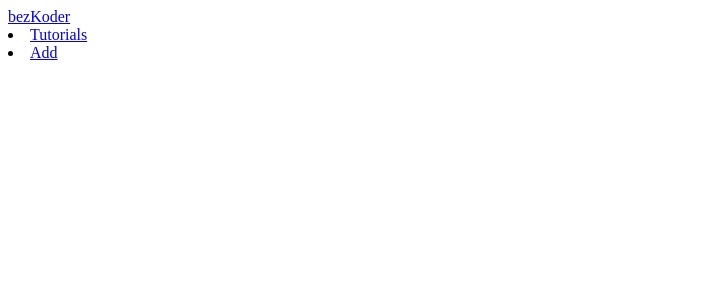
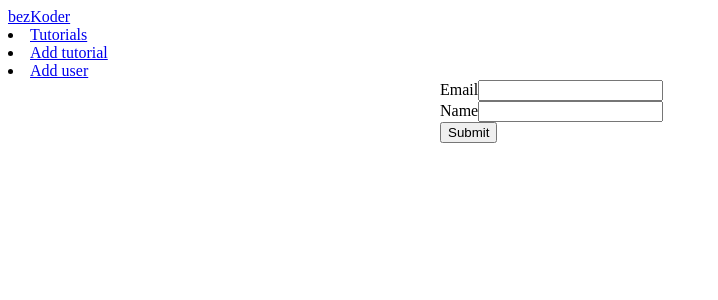
Before and after one commit to PabloSaenz99/PracticaAngular11, an Angular app in the folder Angular11/frontend/: page /addUser in a window 1280 px wide. Before the commit this address led to /. Shown: the top 300 px of the page, without its empty margins (0-718 px from the left). Built offline with nearby package versions, Linux system fonts and the light colour scheme.

Commit message:
Edited some files for the front

```diff
--- a/Angular11/frontend/src/app/app-routing.module.ts
+++ b/Angular11/frontend/src/app/app-routing.module.ts
@@ -4,11 +4,15 @@ import { RouterModule, Routes } from '@angular/router';
 import { TutorialsListComponent } from './components/tutorials-list/tutorials-list.component';
 import { TutorialDetailsComponent } from './components/tutorial-details/tutorial-details.component';
 import { AddTutorialComponent } from './components/add-tutorial/add-tutorial.component';
+
+import { AddUserComponent } from './components/add-user/add-user.component';
 const routes: Routes = [
   { path: '', redirectTo: 'tutorials', pathMatch: 'full' },
   { path: 'tutorials', component: TutorialsListComponent },
   { path: 'tutorials/:id', component: TutorialDetailsComponent },
-  { path: 'add', component: AddTutorialComponent }
+  { path: 'addTutorial', component: AddTutorialComponent },
+
+  { path: 'addUser', component: AddUserComponent }
 ];
 
 @NgModule({
--- a/Angular11/frontend/src/app/app.component.html
+++ b/Angular11/frontend/src/app/app.component.html
@@ -6,7 +6,10 @@
         <a routerLink="tutorials" class="nav-link">Tutorials</a>
       </li>
       <li class="nav-item">
-        <a routerLink="add" class="nav-link">Add</a>
+        <a routerLink="addTutorial" class="nav-link">Add tutorial</a>
+      </li>
+      <li class="nav-item">
+        <a routerLink="addUser" class="nav-link">Add user</a>
       </li>
     </div>
   </nav>
--- a/Angular11/frontend/src/app/app.module.ts
+++ b/Angular11/frontend/src/app/app.module.ts
@@ -9,13 +9,16 @@ import { TutorialsListComponent } from './components/tutorials-list/tutorials-li
 
 import { FormsModule } from '@angular/forms';
 import { HttpClientModule } from '@angular/common/http';
+import { AddUserComponent } from './components/add-user/add-user.component';
 
 @NgModule({
   declarations: [
     AppComponent,
     AddTutorialComponent,
     TutorialDetailsComponent,
-    TutorialsListComponent
+    TutorialsListComponent,
+
+    AddUserComponent
   ],
   imports: [
     BrowserModule,
--- a/Angular11/frontend/src/app/components/add-user/add-user.component.html
+++ b/Angular11/frontend/src/app/components/add-user/add-user.component.html
@@ -2,31 +2,31 @@
     <div class="submit-form">
       <div *ngIf="!submitted">
         <div class="form-group">
-          <label for="title">Title</label>
+          <label for="email">Email</label>
           <input
             type="text"
             class="form-control"
-            id="title"
+            id="email"
             required
-            [(ngModel)]="tutorial.title"
-            name="title"
+            [(ngModel)]="user.email"
+            name="email"
           />
         </div>
         <div class="form-group">
-          <label for="description">Description</label>
+          <label for="name">Name</label>
           <input
             class="form-control"
-            id="description"
+            id="name"
             required
-            [(ngModel)]="tutorial.description"
-            name="description"
+            [(ngModel)]="user.name"
+            name="name"
           />
         </div>
-        <button (click)="saveTutorial()" class="btn btn-success">Submit</button>
+        <button (click)="saveUser()" class="btn btn-success">Submit</button>
       </div>
       <div *ngIf="submitted">
-        <h4>Tutorial was submitted successfully!</h4>
-        <button class="btn btn-success" (click)="newTutorial()">Add</button>
+        <h4>User was submitted successfully!</h4>
+        <button class="btn btn-success" (click)="newUser()">Add</button>
       </div>
     </div>
   </div>
--- a/Angular11/frontend/src/app/components/add-user/add-user.component.ts
+++ b/Angular11/frontend/src/app/components/add-user/add-user.component.ts
@@ -1,27 +1,27 @@
 import { Component, OnInit } from '@angular/core';
-import { Tutorial } from 'src/app/models/tutorial.model';
-import { TutorialService } from 'src/app/services/tutorial.service';
+import { User } from 'src/app/models/user.model';
+import { UserService } from 'src/app/services/user.service';
 @Component({
-  selector: 'app-add-tutorial',
-  templateUrl: './add-tutorial.component.html',
-  styleUrls: ['./add-tutorial.component.css']
+  selector: 'app-add-user',
+  templateUrl: './add-user.component.html',
+  styleUrls: ['./add-user.component.css']
 })
-export class AddTutorialComponent implements OnInit {
-  tutorial: Tutorial = {
-    title: '',
-    description: '',
-    published: false
+export class AddUserComponent implements OnInit {
+  user: User = {
+    email: '',
+    name: '',
+    tutorials: []
   };
   submitted = false;
-  constructor(private tutorialService: TutorialService) { }
+  constructor(private userService: UserService) { }
   ngOnInit(): void {
   }
-  saveTutorial(): void {
+  saveUser(): void {
     const data = {
-      title: this.tutorial.title,
-      description: this.tutorial.description
+      email: this.user.email,
+      name: this.user.name
     };
-    this.tutorialService.create(data)
+    this.userService.create(data)
       .subscribe(
         response => {
           console.log(response);
@@ -31,12 +31,12 @@ export class AddTutorialComponent implements OnInit {
           console.log(error);
         });
   }
-  newTutorial(): void {
+  newUser(): void {
     this.submitted = false;
-    this.tutorial = {
-      title: '',
-      description: '',
-      published: false
+    this.user = {
+      email: '',
+      name: '',
+      tutorials: []
     };
   }
 }
--- a/Angular11/frontend/src/app/services/user.service.ts
+++ b/Angular11/frontend/src/app/services/user.service.ts
@@ -30,6 +30,6 @@ export class UserService {
     return this.http.delete(baseUrl);
   }
   findByTitle(email: any): Observable<User[]> {
-    return this.http.get<User[]>(`${baseUrl}?title=${title}`);
+    return this.http.get<User[]>(`${baseUrl}?email=${email}`);
   }
 }
```
Also changed, not shown: 1 other file (tests, documents, lock files or other folders).
